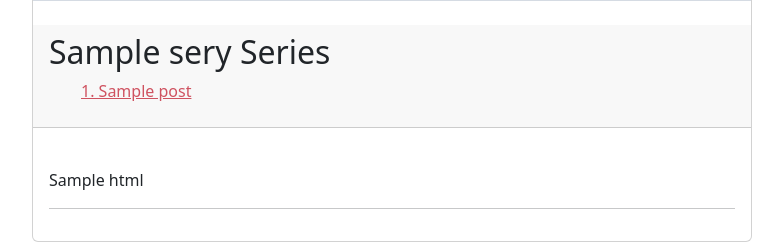
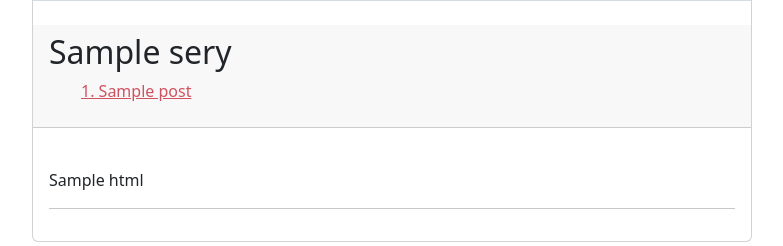
Before and after one commit to SirHoppington/sirbloggington, a Python web app: template flask-image/app/templates/blog_post.html in a window 1280 px wide. Shown: the part 756-1002 px from the top of the page, without its empty margins (62-845 px from the left). Run offline with Jinja, Linux system fonts and the light colour scheme; the template is opened without the code that fills it: most values are stand-ins (such as "Sample title", 1, 10 or a date in 2020); grey boxes marked "Sample" are stand-in pictures; some libraries are stand-ins or nearby versions.

Commit message:
series update

```diff
--- a/flask-image/app/templates/blog_post.html
+++ b/flask-image/app/templates/blog_post.html
@@ -20,7 +20,7 @@
               <br>
                   {% if series %}
                   <div class="card-header">
-                    <h2> {{series.name}} Series </h2>
+                    <h2> {{series.name}}</h2>
                     <ol>
                       {% for post in blog_series %}
                       <li class="series_list"> <a href={{ url_for('blogs.get_single_blog', title=post.title) }}> {{ loop.index}}. {{ post.title }}</a></li>
```
